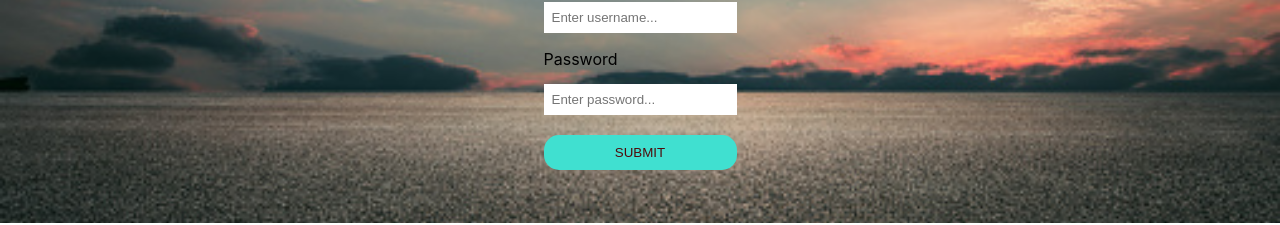
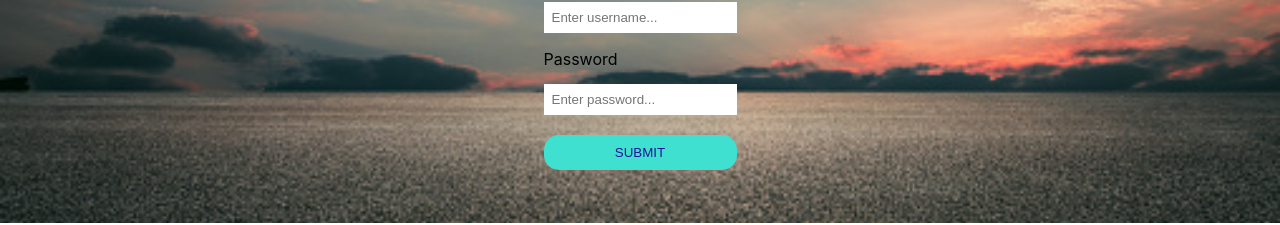
Before and after one commit to PratheeshAcharath/BlogAppFrontEnd, a React (Create React App) app: page /register in a window 1280 px wide. Shown: the part 434-659 px from the top of the page. Built offline with nearby package versions, Linux system fonts and the light colour scheme; a web font is replaced by a local one.

Commit message:
Update register.css

```diff
--- a/src/components/register/register.css
+++ b/src/components/register/register.css
@@ -32,7 +32,7 @@
     cursor: pointer;
     background-color: turquoise;
     border: none;
-    color: rgb(78, 11, 11);
+    color: rgb(33, 19, 153);
     border-radius: 15px;
     padding: 10px;
 }
```
